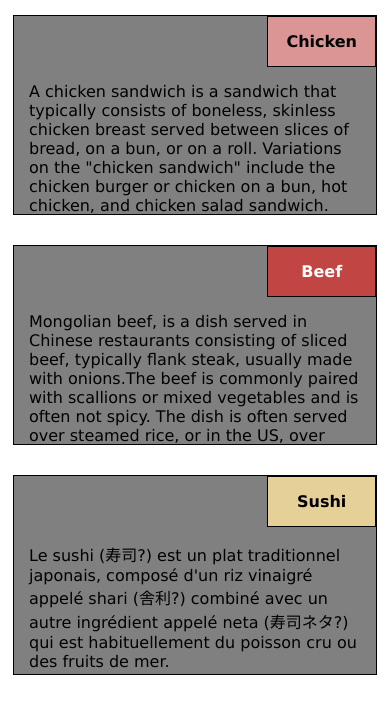
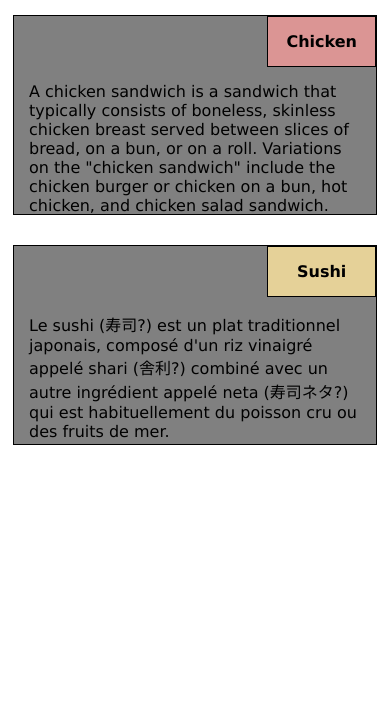
Before and after one commit to FatimaZahraEL/Devoir-note-par-les-pairs-Module-2-Coding, a plain HTML site: page index.html in a window 390 px wide. Shown: the part 81-794 px from the top of the page. Drawn offline with Linux system fonts and the light colour scheme.

Commit message:
Update style.css

```diff
--- a/style.css
+++ b/style.css
@@ -139,5 +139,5 @@ p {
 
     .object3 {
         grid-column: 1;
-        grid-row: 3 / 4;
+        grid-row: 2 / 4;
     }
```
